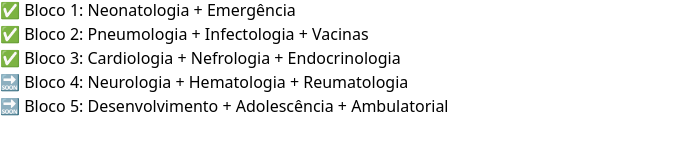
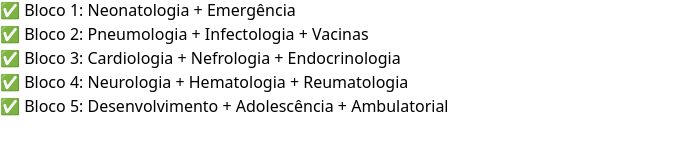
Before and after one commit to TiagoFAnjos/tep-pro, a React (Vite) app: page / in a window 1280 px wide. Shown: the part 338-492 px from the top of the page, without its empty margins (0-675 px from the left). Built offline with nearby package versions, Linux system fonts and the light colour scheme; no server answers; the database is empty.

Commit message:
Atualiza status dos blocos no dashboard

```diff
--- a/src/pages/Dashboard.tsx
+++ b/src/pages/Dashboard.tsx
@@ -130,12 +130,13 @@ export default function Dashboard() {
               </p>
 
               <p>
-                🔜 Bloco 4: Neurologia + Hematologia + Reumatologia
+                ✅ Bloco 4: Neurologia + Hematologia + Reumatologia
               </p>
 
               <p>
-                🔜 Bloco 5: Desenvolvimento + Adolescência + Ambulatorial
+                ✅ Bloco 5: Desenvolvimento + Adolescência + Ambulatorial
               </p>
+
             </div>
           </div>
         </>
```
